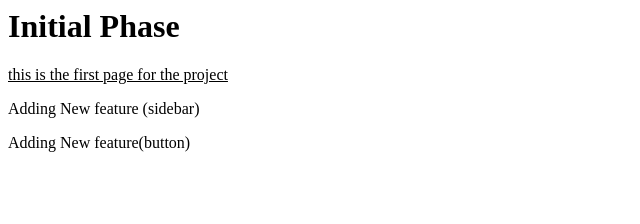
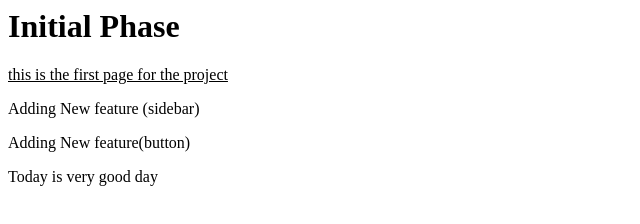
Before and after one commit to ErAjaySir/localrepo, a plain HTML site: page Index.html in a window 1280 px wide. Shown: the whole page, without its empty margins (0-640 px from the left). Drawn offline with Linux system fonts and the light colour scheme.

Commit message:
good day

```diff
--- a/Index.html
+++ b/Index.html
@@ -11,5 +11,6 @@
         </u>
         <p>Adding New feature (sidebar)</p>
         <p>Adding New feature(button) </p>
+        <p>Today is very good day</p>
     </body>
 </html>
```
